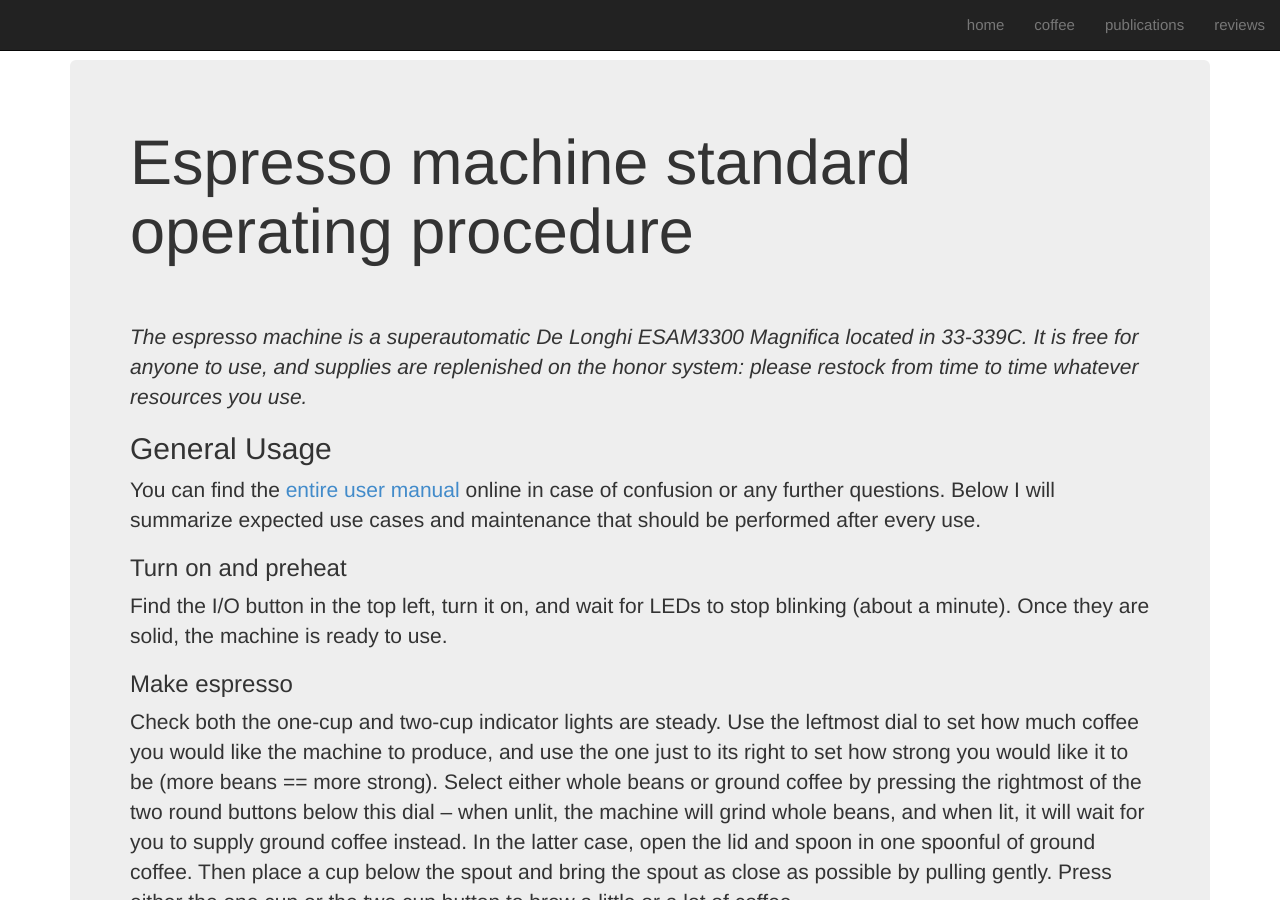
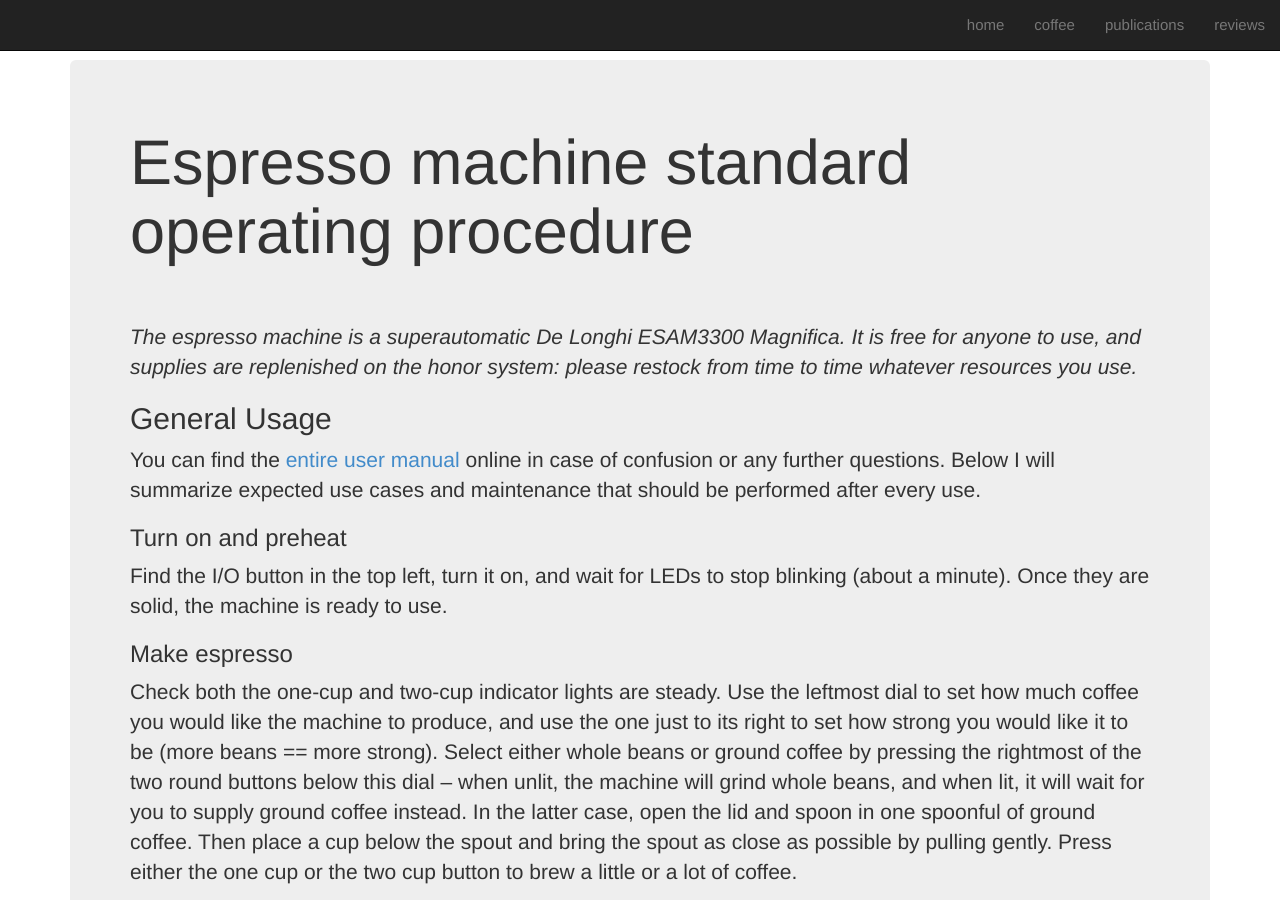
Before and after one commit to irisdyoung/irisdyoung.github.io, a Jekyll site: the page built from coffee.md, in a window 1280 px wide and 900 px high. Built offline with Jekyll 4.4.1, drawn with Linux system fonts in a browser that asks for light colours; nearby versions of some CDN libraries.

Commit message:
update espresso machine location

```diff
--- a/coffee.md
+++ b/coffee.md
@@ -11,7 +11,7 @@ date: "2022-04-27"
 {: .display-4}
 <br>
 
-_The espresso machine is a superautomatic De Longhi ESAM3300 Magnifica located in 33-339C. It is free for anyone to use, and supplies are replenished on the honor system: please restock from time to time whatever resources you use._
+_The espresso machine is a superautomatic De Longhi ESAM3300 Magnifica. It is free for anyone to use, and supplies are replenished on the honor system: please restock from time to time whatever resources you use._
 
 ## General Usage
 
```
